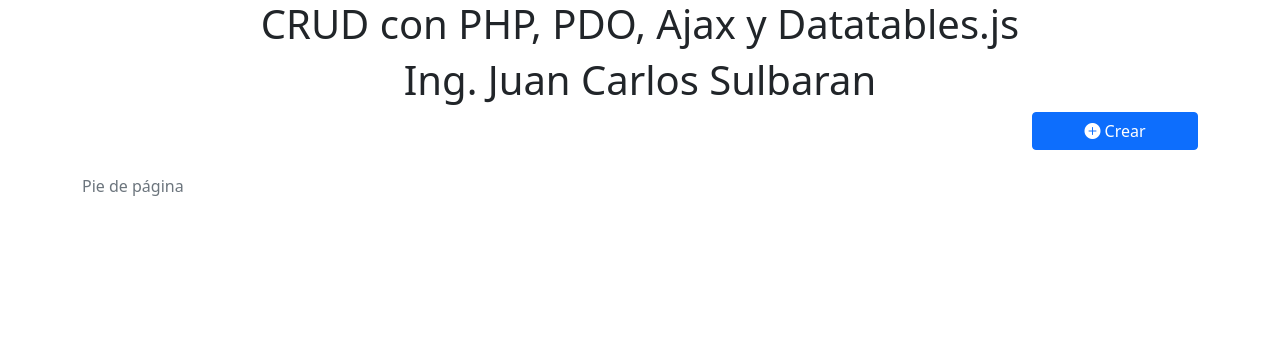
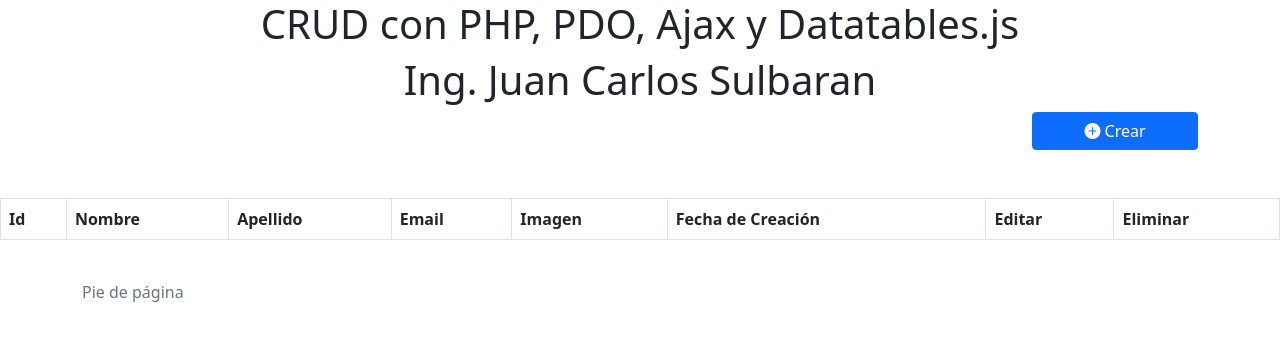
Before and after one commit to sulbaranjc/crud_php_ajax_pdo, a PHP site: page / in a window 1280 px wide. Shown: the top 341 px of the page. Run offline with PHP 8.4, Linux system fonts and the light colour scheme; lists and menus that the app fills with data are empty; some libraries are stand-ins or nearby versions.

Commit message:
Add user table and modal for creating new users

```diff
--- a/index.php
+++ b/index.php
@@ -34,12 +34,76 @@
     </div>
   </div>
 </div>
+<br/>
+<br/>
+<div class="table-responsive">
+    <table id="datos_usuario" class="table table-bordered table-striped">
+        <thead>
+            <tr>
+                <th>Id</th>
+                <th>Nombre</th>
+                <th>Apellido</th>
+                <th>Email</th>
+                <th>Imagen</th>
+                <th>Fecha de Creación</th>
+                <th>Editar</th>
+                <th>Eliminar</th>
+            </tr>
+        </thead>
+        <tbody>
+        </tbody>
+    </table>
+</div>
 
   <footer class="text-muted py-4">
     <div class="container">
       <p class="mb-0">Pie de página</p>
     </div>
   </footer>
+
+  <!-- Modal -->
+<!-- Modal -->
+<div class="modal fade" id="modalUsuario" tabindex="-1" aria-labelledby="exampleModalLabel" aria-hidden="true">
+  <div class="modal-dialog">
+    <div class="modal-content">
+      <div class="modal-header">
+        <h5 class="modal-title" id="exampleModalLabel">Crear Usuario</h5>
+        <button type="button" class="btn-close" data-bs-dismiss="modal" aria-label="Close"></button>
+      </div>
+      <div class="modal-body">
+        <form  method="POST" id="formulario" enctype="multipart/form-data">
+          <div class="modal-content">
+            <div class="modal-body">
+              <label for="nombre">Ingrese el nombre</label>
+              <input type="text" name="nombre" id="nombre" class="form-control">
+              <br />
+              <label for="apellidos">Ingrese los apellidos</label>
+              <input type="text" name="apellidos" id="apellidos" class="form-control">
+              <br />
+
+              <label for="telefono">Ingrese el teléfono</label>
+              <input type="text" name="telefono" id="telefono" class="form-control">
+              <br />
+
+              <label for="email">Ingrese el email</label>
+              <input type="email" name="telefono" id="email" class="form-control">
+              <br />
+              <label for="imagen">Seleccione una imagen</label>
+              <input type="file" name="imagen_usuario" id="imagen_usuario" class="form-control">
+              <span id="imagen-subida"></span>
+              <br />
+            </div>
+            <div class="modal-footer">
+              <input type="hidden" name="id_usuario" id="id_usuario">
+              <input type="hidden" name="operacion" id="operacion">
+              <input type="submit" name="action" id="action" class="btn btn-success" value="Crear">
+            </div>
+          </div>
+        </form>
+      </div>
+    </div>
+  </div>
+</div>
 
   <!-- JavaScript -->
     <script
```
